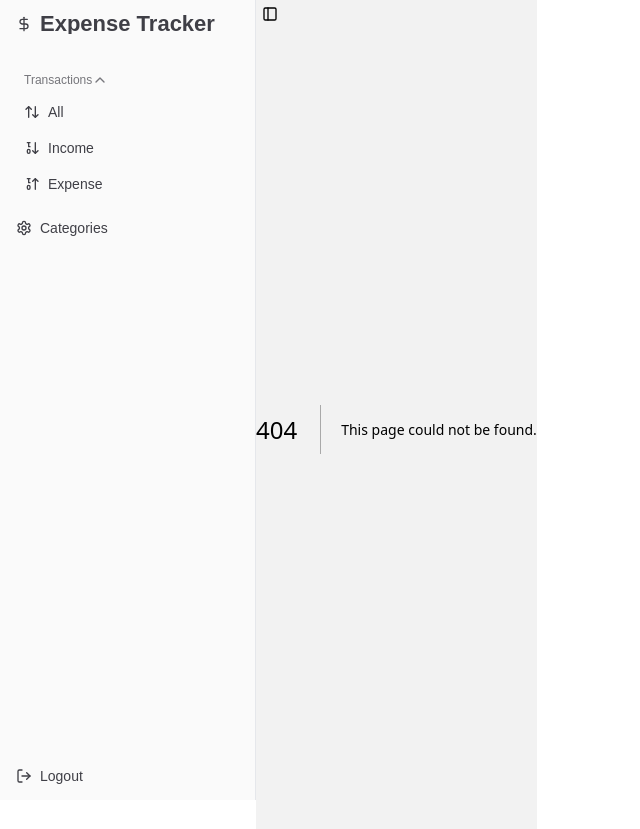
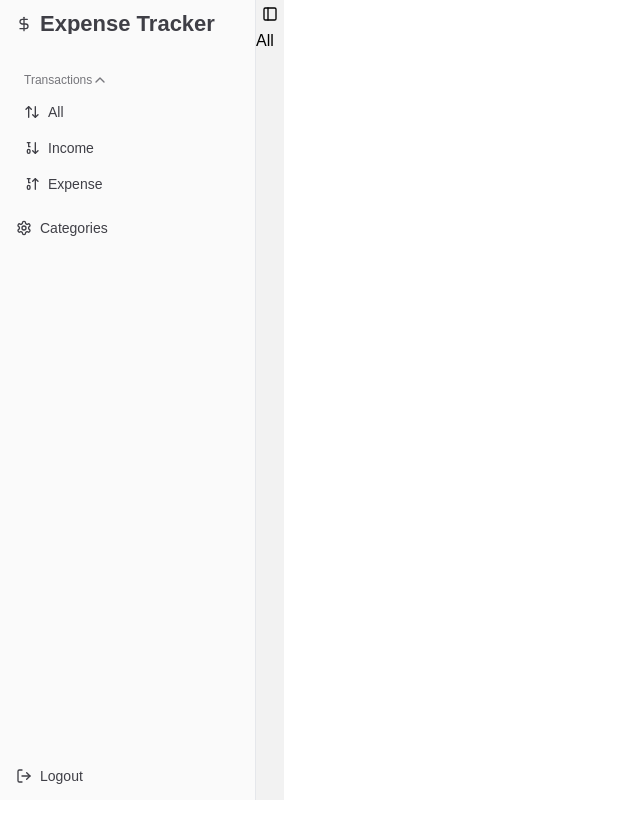
Before and after one commit to DhawalPatel-Mtech/the-optimizers, a Next.js app in the folder frontend/: page /all in a window 1280 px wide. Before the commit this address had no page. Shown: the whole page, without its empty margins (0-640 px from the left). After the commit the page ends 800 px from the top, so only its background shows below. Built offline with nearby package versions, Linux system fonts and the light colour scheme.

Commit message:
ui changes 2

```diff
--- /dev/null
+++ b/frontend/src/app/all/page.js
@@ -0,0 +1,3 @@
+export default function All() {
+  return <div>All</div>;
+}
```
